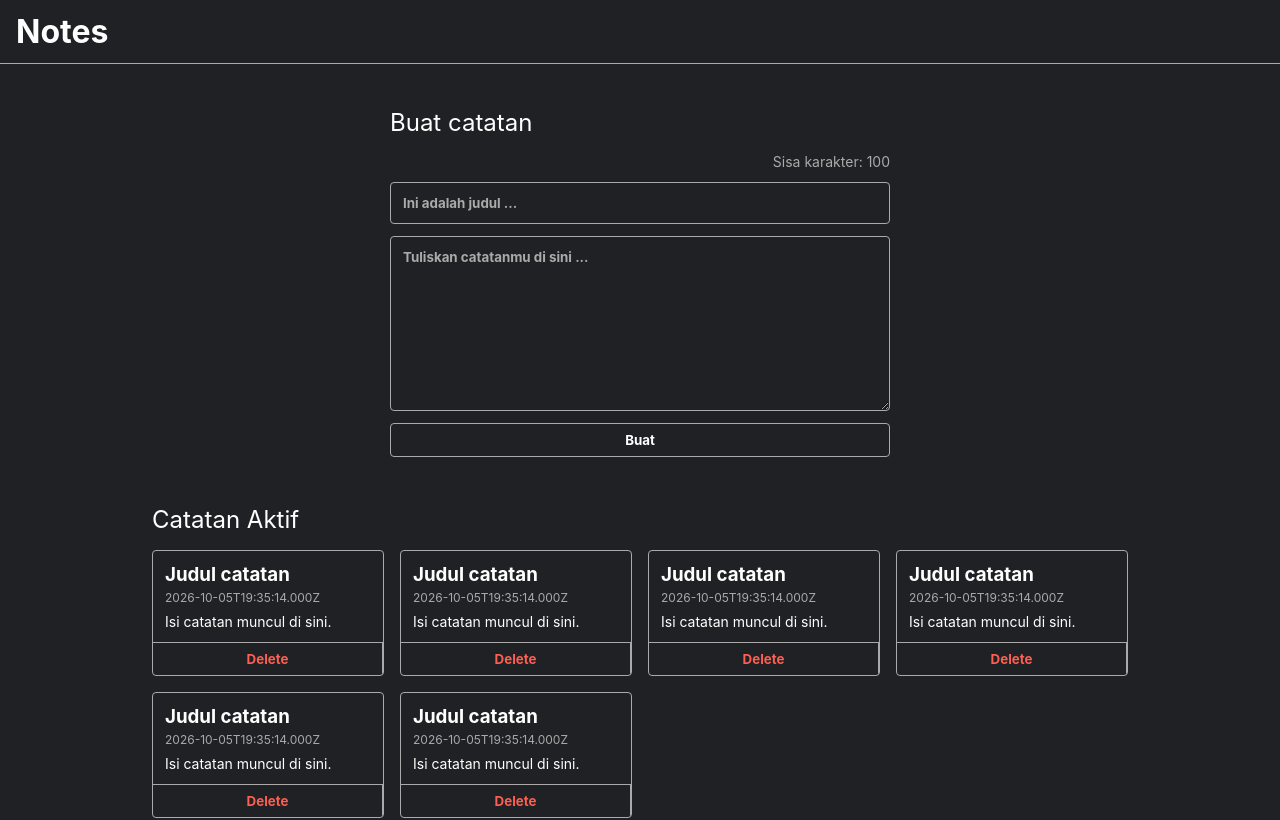
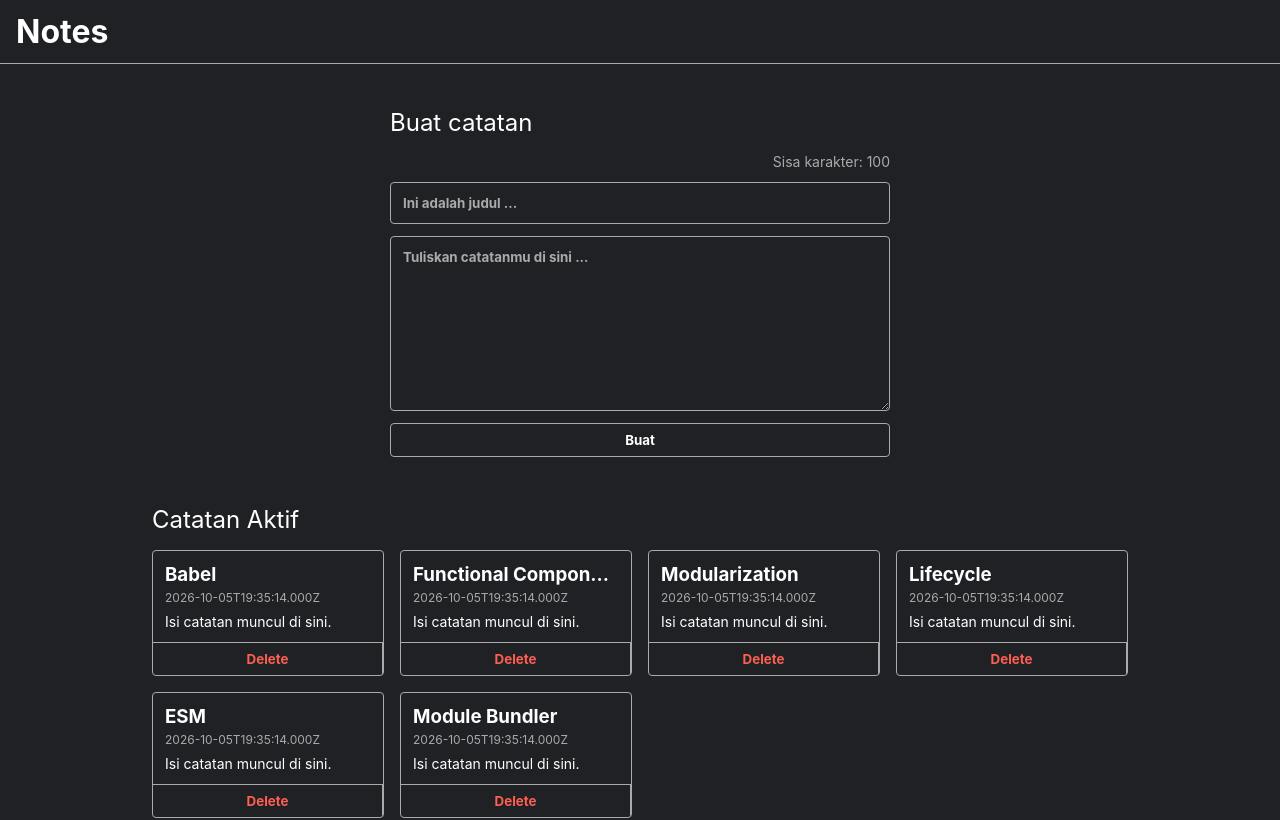
Before and after one commit to zidnycode26/my-personal-notes, a React (Vite) app: page / in a window 1280 px wide. Shown: the top 820 px of the page. Built offline with nearby package versions, Linux system fonts and the light colour scheme.

Commit message:
Tampilkan judul catatan dengan note.title

```diff
--- a/src/components/NoteItem.jsx
+++ b/src/components/NoteItem.jsx
@@ -12,7 +12,7 @@ function NoteItem({ note, onDelete, onArchive }) {
         {/* TODO [Basic] tampilkan judul catatan menggunakan note.title */}
         {/* TODO [Advanced] sorot kata kunci pencarian dalam judul menggunakan elemen <mark>. */}
         <h3 className="note-item__title" data-testid="note-item-title">
-          Judul catatan
+          {note.title}
         </h3>
         {/* TODO [Basic] gunakan util showFormattedDate untuk menampilkan tanggal dibuat. */}
         <p className="note-item__date" data-testid="note-item-date">
```
